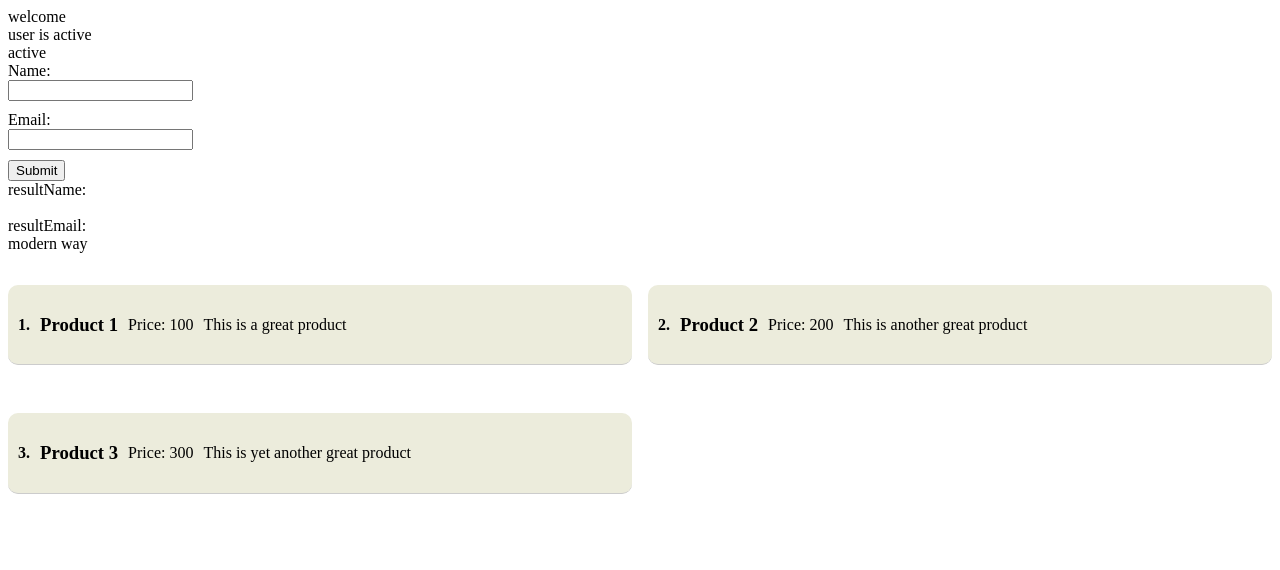
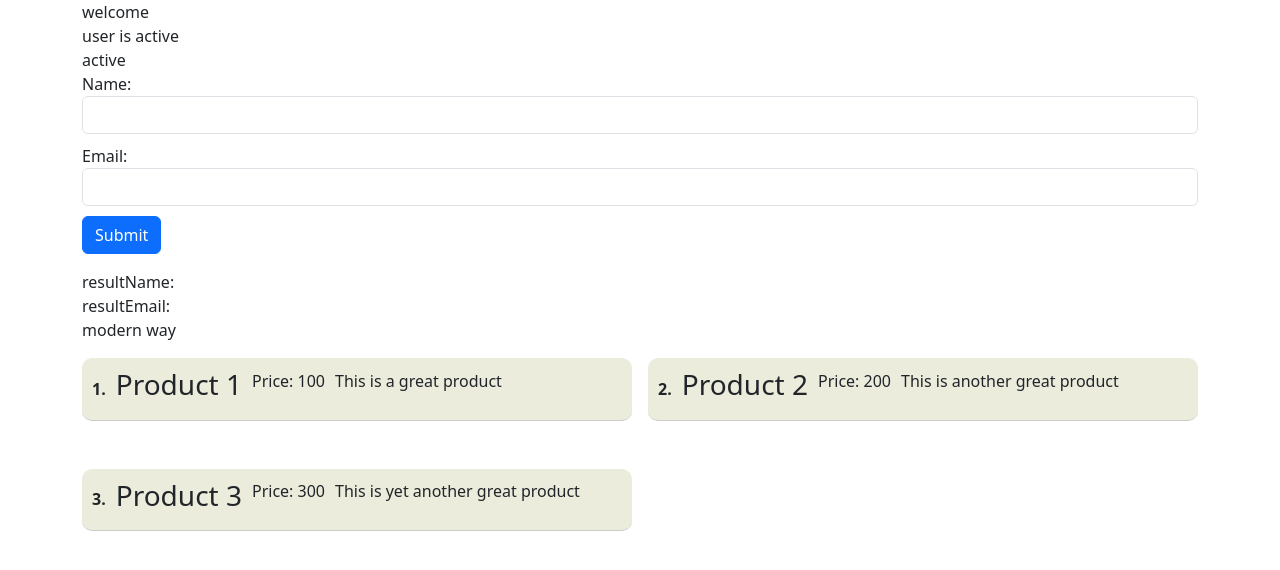
Before and after one commit to mohammadshakouri/Angular, an Angular app in the folder client/: page / in a window 1280 px wide. Shown: the top 570 px of the page. Built offline with nearby package versions, Linux system fonts and the light colour scheme.

Commit message:
add ngClass to my-form component and update submit button class based on form state

```diff
--- a/client/src/app/components/my-form/my-form.html
+++ b/client/src/app/components/my-form/my-form.html
@@ -1,16 +1,14 @@
-<form>
+<form class="my-form" (ngSubmit)="handleSubmit()">
     <label for="name">Name:</label>
-    <input [disabled]="disableName" id="name" name="name" type="text" (input)="handleInputChange($event)" />
+    <input [disabled]="createUser.isDisabled" class="form-control" id="name" name="name" type="text" [(ngModel)]="createUser.name" />
 
     <label for="email">Email:</label>
-    <input [disabled]="disableEmail" id="email" name="email" type="email" [(ngModel)]="inputTextEmail" />
+    <input [disabled]="createUser.isDisabledEmail" class="form-control" id="email" name="email" type="email" [(ngModel)]="createUser.email" />
 
-    <button type="submit">Submit</button>
-    <div>
-        resultName: {{inputTextName}}
-    </div>
-    <br>
-    <div>
-        resultEmail: {{inputTextEmail}}
+    <button type="submit" [ngClass]="btnSubmitClass">Submit</button>
+    <div class="mt-3">
+        resultName: {{createUser.name}}
+        <br>
+        resultEmail: {{createUser.email}}
     </div>
 </form>
--- a/client/src/app/components/my-form/my-form.ts
+++ b/client/src/app/components/my-form/my-form.ts
@@ -1,20 +1,39 @@
+import { NgClass } from '@angular/common';
 import { Component } from '@angular/core';
 import { FormsModule } from '@angular/forms';
-import { text } from 'stream/consumers';
 
 @Component({
   selector: 'my-form',
-  imports: [FormsModule],
+  imports: [FormsModule, NgClass],
   templateUrl: './my-form.html',
   styleUrls: ['./my-form.scss'],
 })
 export class MyForm {
-  disableName: boolean = false;
-  disableEmail: boolean = false;
-  inputTextName: string = '';
-  inputTextEmail: string = '';
-  handleInputChange(e: any) {
-   this.inputTextName = e.target.value;
+  createUser: CreateUserDto;
+  btnSubmitClass: string;
+
+  constructor() {
+    this.createUser = {
+      isDisabled: false,
+      isDisabledEmail: false,
+      name: '',
+      email: '',
+    };
+
+    this.btnSubmitClass = 'btn btn-primary';
   }
 
+  handleSubmit() {
+    // e.preventDefault();
+    console.log(this.createUser);
+    if (this.createUser.isDisabled) {
+      this.btnSubmitClass = 'btn btn-primary';
+      this.createUser.isDisabled = false;
+      this.createUser.isDisabledEmail = false;
+    } else {
+      this.btnSubmitClass = 'btn btn-secondary';
+      this.createUser.isDisabled = true;
+      this.createUser.isDisabledEmail = true;
+    }
+  }
 }
--- /dev/null
+++ b/client/src/app/dtoS/CreateUserDto.ts
@@ -0,0 +1,6 @@
+interface CreateUserDto {
+    isDisabled: boolean;
+    isDisabledEmail: boolean;
+    name: string;
+    email: string;
+}
--- a/client/src/index.html
+++ b/client/src/index.html
@@ -6,8 +6,10 @@
   <base href="/">
   <meta name="viewport" content="width=device-width, initial-scale=1">
   <link rel="icon" type="image/x-icon" href="favicon.ico">
+  <link href="https://cdn.jsdelivr.net/npm/bootstrap@5.3.8/dist/css/bootstrap.min.css" rel="stylesheet" integrity="sha384-sRIl4kxILFvY47J16cr9ZwB07vP4J8+LH7qKQnuqkuIAvNWLzeN8tE5YBujZqJLB" crossorigin="anonymous">
 </head>
 <body>
   <app-root></app-root>
+  <script src="https://cdn.jsdelivr.net/npm/bootstrap@5.3.8/dist/js/bootstrap.bundle.min.js" integrity="sha384-FKyoEForCGlyvwx9Hj09JcYn3nv7wiPVlz7YYwJrWVcXK/BmnVDxM+D2scQbITxI" crossorigin="anonymous"></script>
 </body>
 </html>
--- a/client/tsconfig.app.json
+++ b/client/tsconfig.app.json
@@ -1,8 +1,7 @@
-/* To learn more about Typescript configuration file: https://www.typescriptlang.org/docs/handbook/tsconfig-json.html. */
-/* To learn more about Angular compiler options: https://angular.dev/reference/configs/angular-compiler-options. */
 {
   "extends": "./tsconfig.json",
   "compilerOptions": {
+    "rootDir": "./src",
     "outDir": "./out-tsc/app",
     "types": [
       "node"
```
